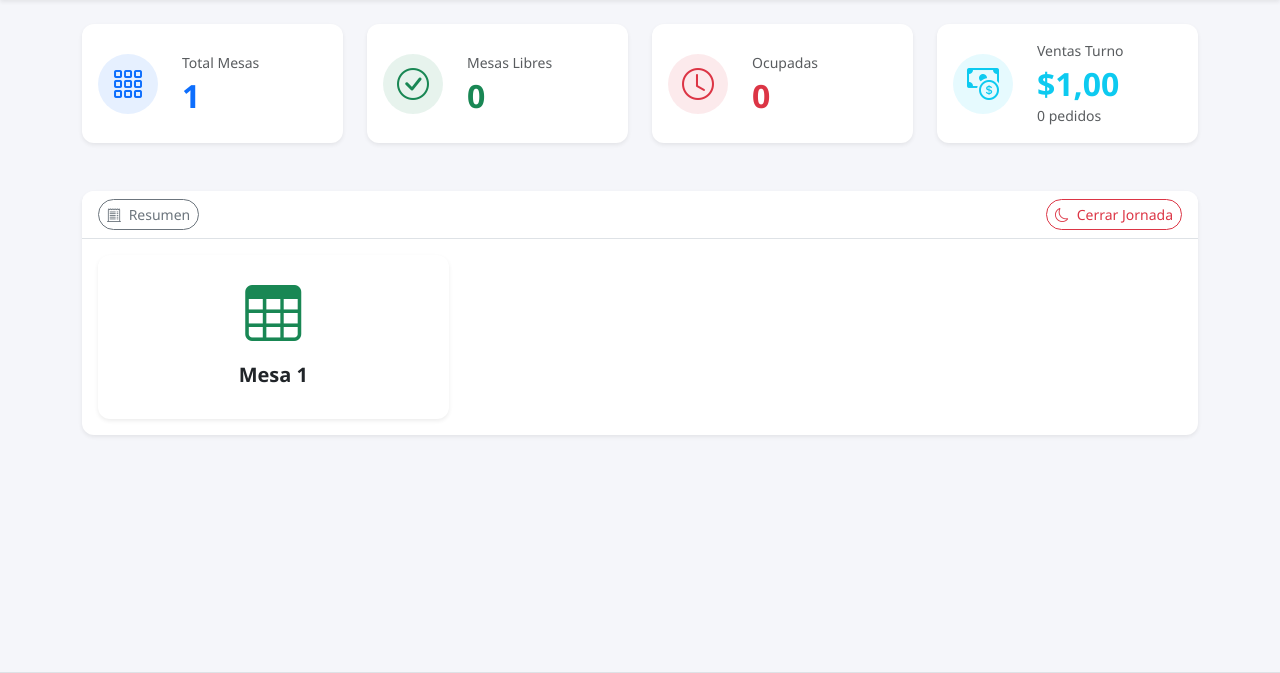
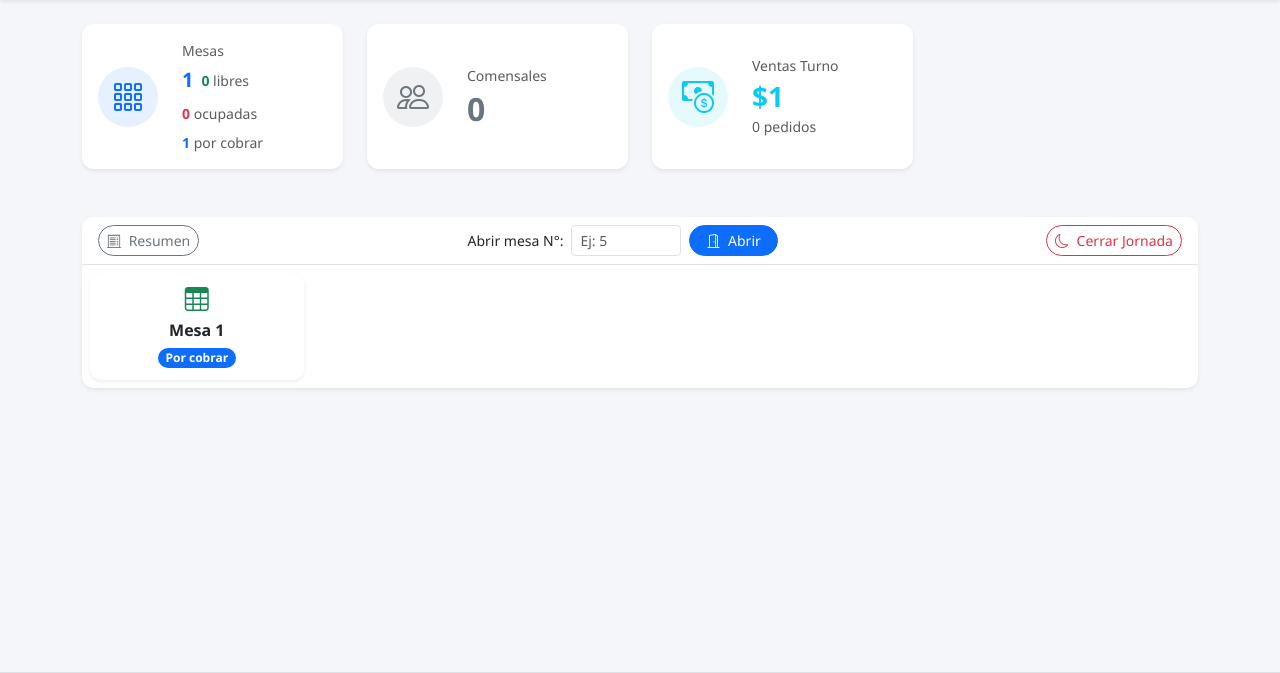
Before and after one commit to kencraft/ParriApp, a Flask app: page / in a window 1280 px wide. Shown: the part 74-747 px from the top of the page. Run offline with Flask 3, Linux system fonts and the light colour scheme; tables that the repository leaves empty hold one stand-in row (values such as "Sample post"); some libraries are stand-ins or nearby versions.

Commit message:
menu principal compacto con apertura por numero, estado por cobrar, liberar mesa y dashboard con tarjetas resumidas

```diff
--- a/app.py
+++ b/app.py
@@ -40,16 +40,26 @@ def index():
             pedido_activo = Pedido.query.filter_by(mesa_id=m.id, estado='abierto').first()
             if pedido_activo and pedido_activo.mozo:
                 mozo_nombre = pedido_activo.mozo.nombre
+        preticket_impreso = pedido_activo.preticket_impreso if pedido_activo else False
+        if m.estado == 'ocupada' and preticket_impreso:
+            estado_visual = 'por_cobrar'
+        else:
+            estado_visual = m.estado
         mesas_data.append({
             'id': m.id,
             'numero': m.numero,
             'estado': m.estado,
+            'estado_visual': estado_visual,
             'comensales': m.comensales,
             'mozo': mozo_nombre,
-            'preticket_impreso': pedido_activo.preticket_impreso if pedido_activo else False
+            'preticket_impreso': preticket_impreso
         })
     mesas_ocupadas = sum(1 for m in mesas if m.estado == 'ocupada')
     mesas_libres = sum(1 for m in mesas if m.estado == 'libre')
+    mesas_por_cobrar = sum(1 for d in mesas_data if d['estado_visual'] == 'por_cobrar')
+    mesas_por_estado = {}
+    for d in mesas_data:
+        mesas_por_estado[d['estado_visual']] = mesas_por_estado.get(d['estado_visual'], 0) + 1
     if jornada_activa:
         pedidos_hoy = Pedido.query.filter(
             Pedido.jornada_id == jornada_activa.id,
@@ -68,6 +78,8 @@ def index():
         mesas=mesas_data,
         mesas_ocupadas=mesas_ocupadas,
         mesas_libres=mesas_libres,
+        mesas_por_cobrar=mesas_por_cobrar,
+        mesas_por_estado=mesas_por_estado,
         pedidos_hoy=pedidos_hoy,
         total_hoy=total_hoy,
         total_comensales=total_comensales,
@@ -134,6 +146,14 @@ def currency_filter(value):
     s = s.replace(',', 'X').replace('.', ',').replace('X', '.')
     return f'${s}'
 
+@app.template_filter('currency_int')
+def currency_int_filter(value):
+    if value is None:
+        return '$0'
+    s = f'{round(value):,}'
+    s = s.replace(',', 'X').replace('.', ',').replace('X', '.')
+    return f'${s}'
+
 @app.template_filter('qty')
 def qty_filter(value):
     if value is None:
--- a/static/style.css
+++ b/static/style.css
@@ -29,6 +29,16 @@ header.bg-dark {
 }
 
 /* === Mesa Cards === */
+.mesa-col {
+    flex: 0 0 auto;
+    width: 50%;
+}
+@media (min-width: 576px) {
+    .mesa-col { width: 33.3333%; }
+}
+@media (min-width: 992px) {
+    .mesa-col { width: 20%; }
+}
 .mesa-card {
     transition: transform 0.2s, box-shadow 0.2s;
     cursor: pointer;
@@ -36,7 +46,7 @@ header.bg-dark {
     border-width: 2px !important;
 }
 .mesa-card:hover {
-    transform: translateY(-5px);
+    transform: translateY(-3px);
     box-shadow: 0 8px 25px rgba(0,0,0,0.15) !important;
 }
 .mesa-link {
--- a/templates/index.html
+++ b/templates/index.html
@@ -27,8 +27,19 @@
                     <i class="bi bi-grid-3x3-gap fs-2"></i>
                 </div>
                 <div>
-                    <p class="text-muted mb-1 small">Total Mesas</p>
-                    <h2 class="mb-0 fw-bold text-primary">{{ mesas|length }}</h2>
+                    <p class="text-muted mb-1 small">Mesas</p>
+                    <div class="d-flex flex-wrap align-items-center gap-2">
+                        <span class="fw-bold fs-5 text-primary">{{ mesas|length }}</span>
+                        <span class="text-muted small"><span class="fw-semibold text-success">{{ mesas_libres }}</span> libres</span>
+                        <span class="text-muted small"><span class="fw-semibold text-danger">{{ mesas_ocupadas }}</span> ocupadas</span>
+                        {% for estado, cantidad in mesas_por_estado.items() %}
+                            {% if estado == 'por_cobrar' %}
+                            <span class="text-muted small"><span class="fw-semibold text-primary">{{ cantidad }}</span> por cobrar</span>
+                            {% elif estado not in ['libre', 'ocupada'] %}
+                            <span class="text-muted small">{{ estado|capitalize }}: <span class="fw-semibold">{{ cantidad }}</span></span>
+                            {% endif %}
+                        {% endfor %}
+                    </div>
                 </div>
             </div>
         </div>
@@ -36,25 +47,12 @@
     <div class="col-md-6 col-lg-3">
         <div class="card border-0 shadow-sm h-100 stat-card">
             <div class="card-body d-flex align-items-center">
-                <div class="stat-icon bg-success bg-opacity-10 text-success rounded-circle d-flex align-items-center justify-content-center me-4">
-                    <i class="bi bi-check-circle fs-2"></i>
+                <div class="stat-icon bg-secondary bg-opacity-10 text-secondary rounded-circle d-flex align-items-center justify-content-center me-4">
+                    <i class="bi bi-people fs-2"></i>
                 </div>
                 <div>
-                    <p class="text-muted mb-1 small">Mesas Libres</p>
-                    <h2 class="mb-0 fw-bold text-success">{{ mesas_libres }}</h2>
-                </div>
-            </div>
-        </div>
-    </div>
-    <div class="col-md-6 col-lg-3">
-        <div class="card border-0 shadow-sm h-100 stat-card">
-            <div class="card-body d-flex align-items-center">
-                <div class="stat-icon bg-danger bg-opacity-10 text-danger rounded-circle d-flex align-items-center justify-content-center me-4">
-                    <i class="bi bi-clock fs-2"></i>
-                </div>
-                <div>
-                    <p class="text-muted mb-1 small">Ocupadas</p>
-                    <h2 class="mb-0 fw-bold text-danger">{{ mesas_ocupadas }}</h2>
+                    <p class="text-muted mb-1 small">Comensales</p>
+                    <h2 class="mb-0 fw-bold text-secondary">{{ total_comensales }}</h2>
                 </div>
             </div>
         </div>
@@ -67,7 +65,7 @@
                 </div>
                 <div>
                     <p class="text-muted mb-1 small">Ventas Turno</p>
-                    <h2 class="mb-0 fw-bold text-info">{{ total_hoy|currency }}</h2>
+                    <h3 class="mb-0 fw-bold text-info">{{ total_hoy|currency_int }}</h3>
                     <small class="text-muted">{{ pedidos_hoy }} pedidos</small>
                 </div>
             </div>
@@ -77,24 +75,29 @@
 
 <div class="card border-0 shadow-sm">
     <div class="card-header bg-white border-bottom">
-        <div class="d-flex justify-content-between align-items-center">
+        <div class="d-flex justify-content-between align-items-center flex-wrap gap-2">
             <div class="d-flex align-items-center gap-2">
                 <a href="{{ url_for('resumen') }}" class="btn btn-outline-secondary btn-sm rounded-pill">
                     <i class="bi bi-receipt-cutoff me-1"></i> Resumen
                 </a>
             </div>
-            <div>
-                <a href="{{ url_for('jornadas.cerrar_form') }}" class="btn btn-outline-danger btn-sm rounded-pill">
-                    <i class="bi bi-moon me-1"></i> Cerrar Jornada
-                </a>
-            </div>
+            <form id="formBuscarMesa" class="d-flex align-items-center gap-2">
+                <label for="inputMesaNumero" class="form-label small mb-0 fw-medium">Abrir mesa N°:</label>
+                <input type="number" id="inputMesaNumero" class="form-control form-control-sm" style="width:110px" min="1" placeholder="Ej: 5" required>
+                <button type="submit" class="btn btn-primary btn-sm rounded-pill px-3">
+                    <i class="bi bi-door-open me-1"></i> Abrir
+                </button>
+            </form>
+            <a href="{{ url_for('jornadas.cerrar_form') }}" class="btn btn-outline-danger btn-sm rounded-pill">
+                <i class="bi bi-moon me-1"></i> Cerrar Jornada
+            </a>
         </div>
     </div>
     <div class="card-body p-0">
         {% if mesas %}
-        <div class="row g-3 p-3">
+        <div class="row g-2 p-2">
             {% for mesa in mesas %}
-            <div class="col-md-4 col-sm-6 col-6">
+            <div class="mesa-col">
                 <a href="{{ url_for('pedidos.mesa', mesa_id=mesa.id) }}" class="text-decoration-none mesa-link">
                     {% set mesa_color = 'success' %}
                     {% if mesa.estado == 'ocupada' %}
@@ -105,17 +108,20 @@
                         {% endif %}
                     {% endif %}
                     <div class="card h-100 border-0 shadow-sm mesa-card transition border-{{ mesa_color }}">
-                        <div class="card-body text-center p-4">
-                            <div class="mb-3">
-                                <i class="bi bi-table display-4 text-{{ mesa_color }}"></i>
+                        <div class="card-body text-center p-2">
+                            <div class="d-flex align-items-center justify-content-center gap-1 mb-1">
+                                <i class="bi bi-table fs-4 text-{{ mesa_color }}"></i>
                             </div>
-                            <h5 class="card-title fw-semibold mb-2">Mesa {{ mesa.numero }}</h5>
+                            <h6 class="card-title fw-semibold mb-1">Mesa {{ mesa.numero }}</h6>
+                            <span class="badge rounded-pill small mb-1 {% if mesa.estado_visual == 'por_cobrar' %}bg-primary{% elif mesa.estado_visual == 'ocupada' %}bg-danger{% else %}bg-success{% endif %}">
+                                {% if mesa.estado_visual == 'por_cobrar' %}Por cobrar{% else %}{{ mesa.estado_visual|capitalize }}{% endif %}
+                            </span>
                             {% if mesa.estado == 'ocupada' %}
                                 {% if mesa.mozo %}
-                                <p class="mt-2 mb-1 text-muted small"><i class="bi bi-person me-1"></i>{{ mesa.mozo }}</p>
+                                <p class="mb-0 text-muted small"><i class="bi bi-person me-1"></i>{{ mesa.mozo }}</p>
                                 {% endif %}
                                 {% if mesa.comensales %}
-                                <p class="mb-0 text-muted small"><i class="bi bi-people me-1"></i>{{ mesa.comensales }} comensales</p>
+                                <p class="mb-0 text-muted small"><i class="bi bi-people me-1"></i>{{ mesa.comensales }} comens.</p>
                                 {% endif %}
                             {% endif %}
                         </div>
@@ -137,3 +143,15 @@
 </div>
 {% endif %}
 {% endblock %}
+
+{% block scripts %}
+<script>
+    document.getElementById('formBuscarMesa').addEventListener('submit', function(e) {
+        e.preventDefault();
+        const numero = document.getElementById('inputMesaNumero').value;
+        if (numero) {
+            window.location.href = "{{ url_for('pedidos.mesa_por_numero', numero=0) }}".replace('0', numero);
+        }
+    });
+</script>
+{% endblock %}
```
Also changed, not shown: routes/pedidos.py (+26 -0 lines), templates/pedidos/mesa.html (+7 -0 lines).
